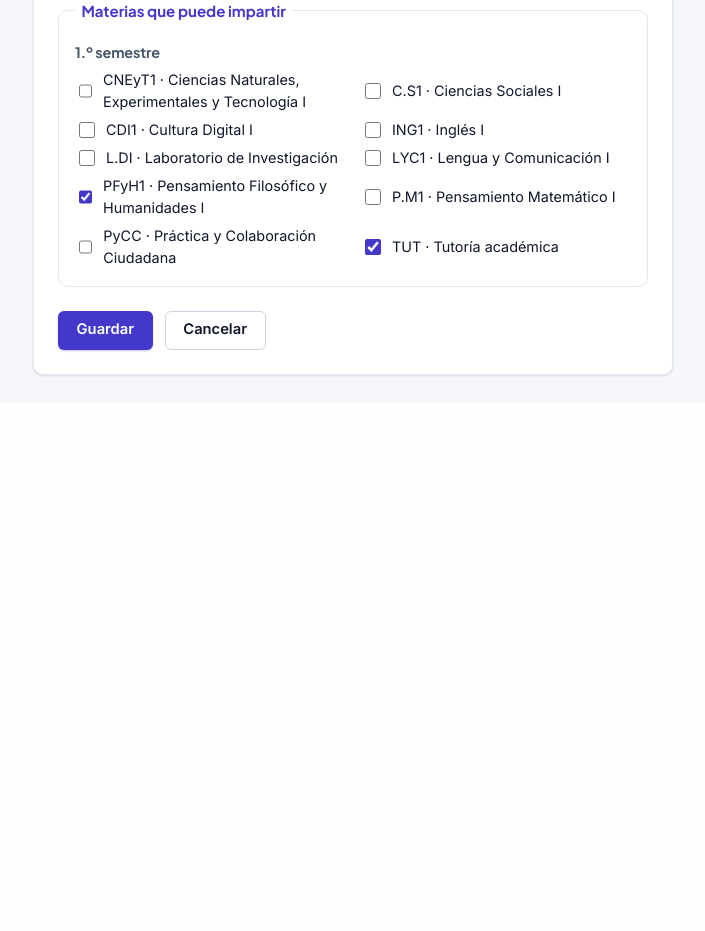
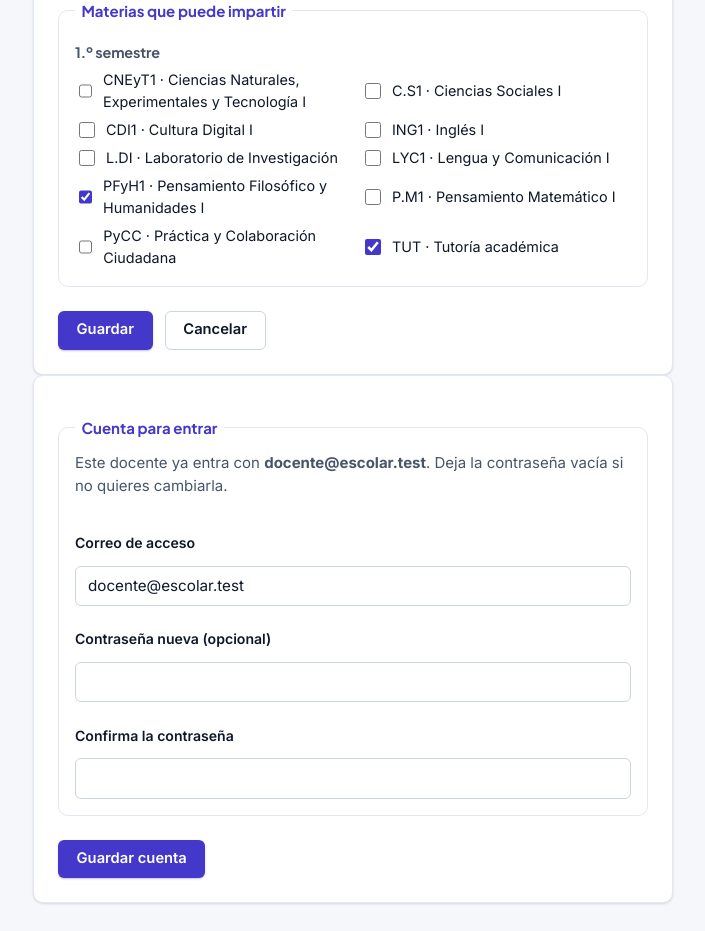
Before and after one commit to V-spike/sistema-web-escolar, a Laravel app: page /panel/docentes/1/edit in a window 1280 px wide. Shown: the part 1552-2483 px from the top of the page, without its empty margins (243-948 px from the left). Before the commit the page ends 1929 px from the top, so only its background shows below. Run offline with Laravel 12, Linux system fonts and the light colour scheme; a user stored in the database is signed in; data comes from the database, SQL or seed files in the repository; parts of the project's set-up code (start-up, migrations or seed data) failed here and were passed over.

Commit message:
Docentes: cuenta para entrar a Mi horario desde Editar docente
- CuentaDocenteController: crea la cuenta (rol docente) o cambia su correo y contraseña
- dar de baja o reactivar al docente hace lo mismo con su cuenta
- al editar el nombre del docente se actualiza el de su cuenta
- tests/Feature/CuentaDocenteTest

Co-Authored-By: Claude Opus 5.5 <noreply@anthropic.com>

```diff
--- a/app/Http/Controllers/DocenteController.php
+++ b/app/Http/Controllers/DocenteController.php
@@ -98,6 +98,9 @@ class DocenteController extends Controller
         $docente->update(collect($datos)->except('materias')->all());
         $docente->materias()->sync($request->input('materias', []));
 
+        // Si tiene cuenta para entrar, su nombre se mantiene igual al del docente
+        $docente->usuario?->update(['name' => $docente->nombre_completo]);
+
         return redirect()->route('docentes.index')->with('estado', 'Docente actualizado correctamente.');
     }
 
@@ -109,6 +112,9 @@ class DocenteController extends Controller
 
         $docente->update(['activo' => ! $docente->activo]);
 
+        // Su cuenta para entrar sigue el mismo estado: si se da de baja, ya no entra
+        $docente->usuario?->update(['activo' => $docente->activo]);
+
         return redirect()->route('docentes.index')->with('estado', 'Estado del docente actualizado.');
     }
 }
--- a/resources/views/docentes/editar.blade.php
+++ b/resources/views/docentes/editar.blade.php
@@ -118,4 +118,35 @@
         <a href="{{ route('docentes.index') }}" class="btn btn--secundario btn--enlace">Cancelar</a>
     </div>
 </form>
+
+{{-- 4. Cuenta para entrar al sistema: es un formulario aparte, se guarda por separado --}}
+@php $cuenta = $docente->usuario; @endphp
+<form method="POST" action="{{ route('docentes.cuenta', $docente) }}" class="formulario">
+    @csrf
+    <fieldset class="formulario__grupo">
+        <legend>Cuenta para entrar</legend>
+        <p class="tenue">
+            @if ($cuenta)
+                Este docente ya entra con <strong>{{ $cuenta->email }}</strong>. Deja la contraseña vacía si no quieres cambiarla.
+            @else
+                Todavía no tiene cuenta. Créala para que pueda ver su horario.
+            @endif
+        </p>
+
+        <label for="cuenta_email" class="campo__etiqueta">Correo de acceso</label>
+        <input id="cuenta_email" name="email" type="email" maxlength="255" value="{{ old('email', $cuenta->email ?? $docente->correo) }}"
+               class="campo @error('email') campo--error @enderror" required>
+        @error('email') <div class="mensaje mensaje--error">{{ $message }}</div> @enderror
+
+        <label for="cuenta_password" class="campo__etiqueta">Contraseña {{ $cuenta ? 'nueva (opcional)' : '' }}</label>
+        <input id="cuenta_password" name="password" type="password" class="campo @error('password') campo--error @enderror" @required(! $cuenta)>
+        @error('password') <div class="mensaje mensaje--error">{{ $message }}</div> @enderror
+
+        <label for="cuenta_password_confirmation" class="campo__etiqueta">Confirma la contraseña</label>
+        <input id="cuenta_password_confirmation" name="password_confirmation" type="password" class="campo" @required(! $cuenta)>
+    </fieldset>
+    <div class="formulario__acciones">
+        <button type="submit" class="btn btn--primario">{{ $cuenta ? 'Guardar cuenta' : 'Crear cuenta' }}</button>
+    </div>
+</form>
 @endsection
--- a/routes/web.php
+++ b/routes/web.php
@@ -11,6 +11,7 @@ use App\Http\Controllers\BloqueComunController;
 use App\Http\Controllers\AulaController;
 use App\Http\Controllers\DisponibilidadController;
 use App\Http\Controllers\DocenteController;
+use App\Http\Controllers\CuentaDocenteController;
 use App\Http\Controllers\GrupoController;
 use App\Http\Controllers\HorarioController;
 use App\Http\Controllers\PanelController;
@@ -90,6 +91,7 @@ Route::middleware(['auth', 'sin-cache', 'rol:administrador,superusuario'])->pref
     // HU-10: docentes
     Route::resource('docentes', DocenteController::class)->except(['show', 'destroy']);
     Route::patch('docentes/{docente}/estado', [DocenteController::class, 'cambiarEstado'])->name('docentes.estado');
+    Route::post('docentes/{docente}/cuenta', [CuentaDocenteController::class, 'guardar'])->name('docentes.cuenta');
 
     // HU-13: disponibilidad del docente (rangos de hora)
     Route::get('docentes/{docente}/disponibilidad', [DisponibilidadController::class, 'edit'])->name('docentes.disponibilidad');
```
Also changed, not shown: app/Http/Controllers/CuentaDocenteController.php (added, +48 -0 lines), tests/Feature/CuentaDocenteTest.php (added, +92 -0 lines).
